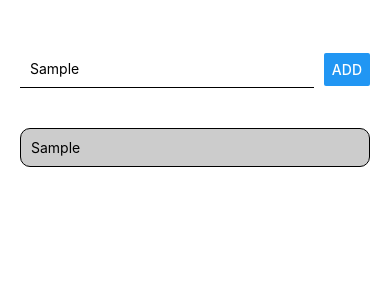
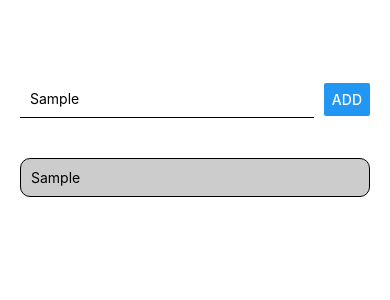
Before and after one commit to Shikhar15606/FirstAppRN, a React Native app: screen / in a window 390 px wide. Both pictures are taken after typing "Sample" into the empty fields and a click on the button "ADD". Shown: the top 300 px of the page. Built offline with nearby package versions, Linux system fonts and the light colour scheme.

Commit message:
FlatList

```diff
--- a/App.js
+++ b/App.js
@@ -1,6 +1,6 @@
 import { StatusBar } from 'expo-status-bar';
 import React, { useState } from 'react';
-import { Button, StyleSheet, Text, View, TextInput, ScrollView } from 'react-native';
+import { Button, StyleSheet, Text, View, TextInput, ScrollView, FlatList } from 'react-native';
 
 export default function App() {
   const [currentGoal, setcurrentGoal] = useState('');
@@ -11,12 +11,13 @@ export default function App() {
   }
 
   const addGoalToList = () => {
-    setlistofGoals(listofGoals => [...listofGoals, currentGoal])
+    setlistofGoals(listofGoals => [...listofGoals, {mykey: Math.random().toString() ,value:currentGoal}])
   }
 
   const styles = StyleSheet.create({
     root:{
-      padding:20
+      paddingVertical:50,
+      paddingHorizontal:20
     },
 
     inputContainer: {
@@ -55,9 +56,13 @@ export default function App() {
           value={currentGoal}></TextInput>
         <Button title="ADD" onPress={addGoalToList} style={styles.inputButton}></Button>
       </View>
-      <ScrollView>
-        {listofGoals.map((goal) => <Text style={styles.listItems} key={goal}>{goal}</Text>)}
-      </ScrollView>
+      <FlatList
+        keyExtractor={(item,index) => {return item.mykey}}
+        data={listofGoals}
+        renderItem={itemData => (
+          <Text style={styles.listItems}>{itemData.item.value}</Text>
+        )}
+      />
     </View>
   );
 }
```
